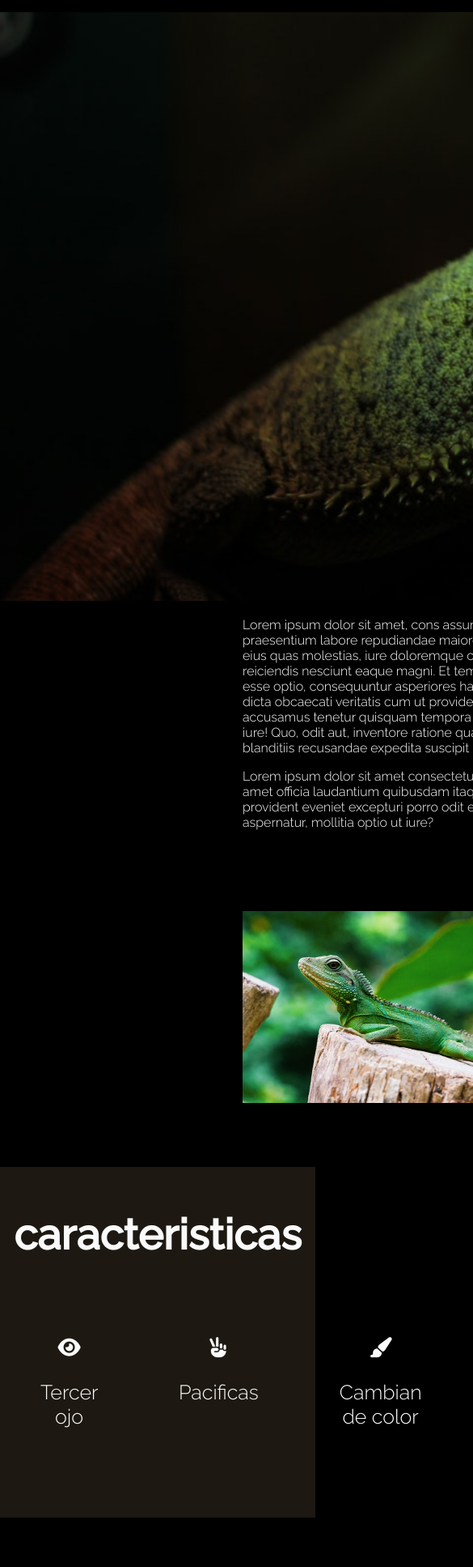
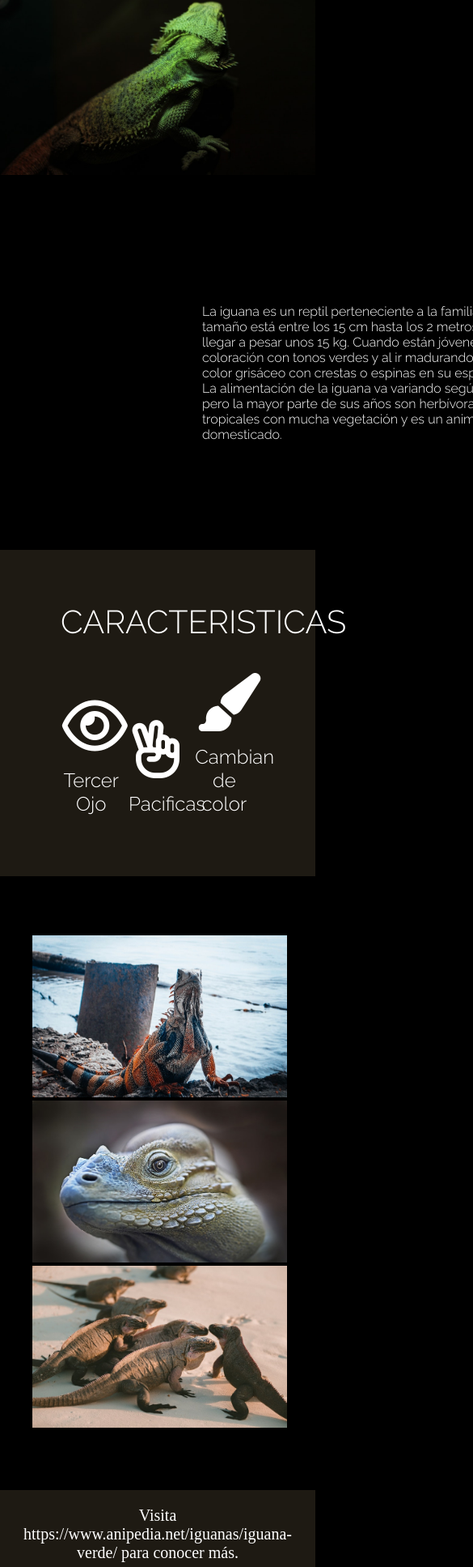
Before and after one commit to FerguinZ/ferguinz.github.io, a plain HTML site: page iguanapage.html in a window 390 px wide. Shown: the part 65-2000 px from the top of the page at 81% size, 585 px wide, since content can reach past the window. Drawn offline with Linux system fonts and the light colour scheme.

Commit message:
projecto

```diff
--- /dev/null
+++ b/assets/css/iguanastyle.css
@@ -0,0 +1,126 @@
+* {
+    margin: 0;
+    padding: 0;
+}
+
+body {
+    color: white;
+    background-color: black;
+}
+
+header {
+    text-align: center;
+}
+
+h1 {
+    font-style: normal;
+    font-variant: normal;
+    font-weight: medium;
+    line-height: 59px;
+    font-size: 50px;
+    letter-spacing: 0px;
+    font-family: raleway;
+    top: 7px;
+    left: 530px;
+    height: 59px;
+}
+
+.iguanagrande {
+    width: 100%;
+}
+
+.elementoprincipal {
+    width: 1280px;
+    height: 348px;
+    margin: 45px 100px 66px 100px;
+    display: flow-root;
+}
+
+.imagenPrincipal img {
+    width: 399px;
+    float: right;
+    padding-left: 50px;
+    padding-right: 150px;
+    padding-bottom: 50px;
+    padding-top: 50px;
+}
+
+.textoPrincipal {
+    font-family: Raleway;
+    width: 475px;
+    font-size: 16px;
+    text-align: left;
+    font-weight: 300;
+    letter-spacing: 0px;
+    color: #FFFFFF;
+    opacity: 1;
+    float: left;
+    padding-left: 150px;
+    padding-right: 50px;
+    padding-bottom: 50px;
+    padding-top: 110px;
+}
+.features{
+    background-color: #1E1A13 ;
+    text-align: center;
+    font-family: Raleway;
+    font-size: 40px;
+    line-height: 27px;
+    font-weight: 300;
+    color: #FFFFFF;
+    letter-spacing: 0px;
+    padding: 75px;
+}
+.feature{
+    color: #FFFFFF;
+    display: inline-block;
+    width: 30%;
+    text-align: center;
+    font-family: Raleway;
+    width: 30%;
+    font-size: 24px;
+    line-height: 29px;
+    font-weight: 300;
+    padding-top: 50px;
+}
+.feature i{
+    display: block;
+    padding-bottom: 17px;
+}
+
+.galeria {
+    text-align: center;
+    padding: 73px 0px;
+}
+
+.fotos {
+    display: inline-block;
+    margin: 0px 20px;
+}
+
+.f1 {
+
+    height: 200px;
+    width: 315px;
+    margin: 0px 20px;
+}
+
+.f2 {
+    height: 200px;
+    width: 315px;
+
+}
+
+.f3 {
+    height: 200px;
+    width: 315px;
+    margin: 0px 20px;
+}
+
+footer {
+    background-color: #1E1A13;
+    text-align: center;
+    font-weight: 300;
+    font-size: 20px;
+    padding: 20px;
+}
--- a/assets/css/stylelanding.css
+++ b/assets/css/landinstyle.css
@@ -1,11 +1,10 @@
-* {
+*{
     margin: 0;
-    padding: 0;
-    box-sizing: border-box;
 }
 nav {
     background-color: rgb(185, 61, 30);
     padding: 1px;
+    margin: 0;
   }
 
   li {
@@ -25,21 +24,15 @@ nav {
   }
 
 .hero{
-    background-image: url(https://i.ibb.co/5MCBM7v/sadcat.jpg);
+    background-image: url("../img/sadcat.jpg");
     background-repeat: no-repeat;
-    background-size: 1920px;
+    background-size: cover;
     background-position: center;
     height: 600px;
 }
 body{
     background-color: beige;
     font-family: 'Barlow Condensed', sans-serif;
-}
-img {
-    display: block;
-}
-.articulo1{
-    display: flex;
 }
 
 h1{
@@ -55,50 +48,32 @@ h2{
     font-size: 50px;
     text-align: center;
 }
-
+p{
+    font-family: 'Cabin', sans-serif;
+}
 
 /*stilos de productos*/
+.productos{
+   margin-left: 5em;
+   margin-right: auto;
+}
+.imagenproducto{
+    margin: 100px;
+}
+td{
+    padding-left: 7em;
+    padding-top: 1px;
+    padding-right: 7em;
+    padding-bottom: 1px;
+    text-align: center;
+}
 
-.contenedor_productos{
-    padding: 100px;
-    display: grid;
-    grid-template-columns: repeat(2, 1fr);
-    grid-gap: 100px;
-}
-.producto{
-    border: 3px solid #ccc;
-    padding: 20px;
-    text-align: center ;
-}
-.product__img{
-    width: 300px;
-    margin: auto;
-    margin-top: 30px;
-}
-.product__title{
-    text-align: center;
-    padding: 10px;
-}
-.product__price{
-    color: #ff4e00;
-    font-weight: bold;
-    padding: 10px;
-}
-.descripcion{
-    text-align: center;
-    padding: 10px;
-}
-.icons{
-    margin: 10px;
-
-}
 /* footer */
 footer{
     background-color: #ff4e00;
     margin-top: 100px;
     color: white;
 }
-
 #contactos{
     background-color: #ff4e00;
     margin-top: 100px;
--- a/assets/css/styleiguana.css
+++ /dev/null
@@ -1,101 +0,0 @@
-
-body{
-  background-color: black;
-  margin: 0;
-  padding: 0;
-  font-family: 'Raleway', sans-serif;
-}
-
-.iwana_madre{
-    width: 1280px;
-    height: 727px;
-}
-header{
-    display: block;
-    color: #ffffff;
-    text-align: center;
-    font: normal normal medium 50px/59px Raleway;
-    letter-spacing: 0px;
-    opacity: 1;
-}
-.des{
-    display: inline-block;
-    height: 350px;
-}
-.texto_iwana{
-    color: #ffffff;
-    height: 197px;
-    width: 475px;
-    padding-left: 300px;
-    padding-bottom: 75px;
-    text-align: left;
-    display:inline-block;
-    font-weight: 300;
-    letter-spacing: 0px;
-    opacity: 1;
-}
-.iwana_1{
-    height: 237px;
-    width: 399px;
-    display: inline-block;
-    padding-left: 300px;
-    padding-top: 100px;
-}
-.caracteristicas{
-    padding-bottom: 10px;
-    text-align: center;
-    color: white;
-    font-size: 35px;
-    background: #1E1A13 0% 0% no-repeat padding-box;
-    opacity: 0.98;
-    margin-top: 75px;
-}
-.texto_caract{
-    padding-top: 10px;
-    font : normal normal medium 40px 47px ;
-    letter-spacing: 0px;
-    opacity: 1;
-}
-.lista{
-    padding-bottom: 300px;
-    list-style: none;
-    padding: 50px;
-    display: grid;
-    grid-template-columns: repeat(3, 1fr);
-    grid-gap: 100px;
-    font-size: 30px;
-    text-align: center;
-    font: normal normal 300 25px/30px Raleway;
-    letter-spacing: 0px;
-    opacity: 1;
-}
-.imagenes_iwa{
-    display: inline-block;
-    padding-left: 100px;
-}
-.galery{
-    height: 202px;
-    width: 316px;
-    padding-left: 170px;
-    padding-top: 100px;
-    padding-bottom: 100px;
-}
-
-
-footer{
-    background-color: #1e1a13;
-    color: white;
-    font: normal normal 300 20px/24px Raleway;
-    letter-spacing: 0px;
-    color: #FFFFFF;
-    opacity: 1;
-}
-.texto_footer{
-    background-color: #1E1A13;
-    height: 36px;
-    width: 1309px;
-    margin: 0%;
-    padding-top: 10px;
-    text-align: center;
-    padding-left: 300px;
-}
--- a/iguanapage.html
+++ b/iguanapage.html
@@ -5,71 +5,70 @@
   <meta charset="UTF-8">
   <meta http-equiv="X-UA-Compatible" content="IE=edge">
   <meta name="viewport" content="width=device-width, initial-scale=1.0">
-  <meta name="author" content="Owo">
-  <link rel="shortcut icon" href="assets/img/ADC2.png" type="image/x-icon">
+  <meta name="author" content="alvaro">
+  <title>Iguana Page</title>
   <link rel="preconnect" href="https://fonts.googleapis.com">
   <link rel="preconnect" href="https://fonts.gstatic.com" crossorigin>
-  <link href="https://fonts.googleapis.com/css2?family=Raleway:wght@100;300;500&display=swap" rel="stylesheet">
-  <script src="https://kit.fontawesome.com/e0e983297a.js" crossorigin="anonymous"></script>
-  <link rel="stylesheet" href="assets/css/styleiguana.css">
-  <title>Iguana Page</title>
+  <link href="https://fonts.googleapis.com/css2?family=Raleway:wght@300;500&display=swap" rel="stylesheet">
+  <script src="https://kit.fontawesome.com/e98f47b698.js" crossorigin="anonymous"></script>
+  <link rel="stylesheet" href="assets/css/iguanastyle.css">
 </head>
 
 <body>
+
   <header>
     <h1>IGUANAS</h1>
-    <img class="iwana_madre" src="assets/img/bg-header.jpg" alt="">
+    <img class="iguanagrande" src="assets/img/bg-header.jpg" alt="iguana de header "/>
   </header>
 
-  <main class="hero">
-    <div class="des">
-      <div class="texto_iwana">
-        <p class="texto_1">Lorem ipsum dolor sit amet, cons assumenda est reprehenderit praesentium labore repudiandae
-          maiores temporibus libero vel eius quas molestias, iure doloremque consequuntur voluptas reiciendis nesciunt
-          eaque
-          magni. Et temporibus nostrum minus esse optio, consequuntur asperiores harum rerum laudantium dicta obcaecati
-          veritatis cum ut provident, dignissimos cupiditate accusamus tenetur quisquam tempora numquam voluptatibus
-          iure!
-          Quo, odit aut, inventore ratione quaerat veritatis deleniti, blanditiis recusandae expedita suscipit
-          obcaecati.
-        </p>
-        <p class="texto_2">Lorem ipsum dolor sit amet consectetur adipisicing elit. Eius amet officia laudantium
-          quibusdam itaque tempora laborum odio provident eveniet excepturi porro odit eligendi possimus iste
-          aspernatur,
-          mollitia optio ut iure?</p>
+  <section class="principal">
+    <div class="elementoprincipal">
+      <div class="textoPrincipal">
+      <p> La iguana es un reptil perteneciente a la familia Iguanadiae. Su tamaño está entre los 15 cm hasta los 2
+          metros de largo y puede llegar a pesar unos 15 kg. Cuando están jóvenes tienen una coloración con tonos verdes
+          y al ir madurando predomina un color grisáceo con crestas o espinas en su espalda.  </p>
+          <p>  La alimentación de la
+          iguana va variando según su etapa de vida, pero la mayor parte de sus años son herbívoras. Viven en lugares
+          tropicales con mucha vegetación y es un animal que puede ser domesticado. </p>
       </div>
-      <img class="iwana_1" src="assets/img/iguana-1.jpg" alt="">
-    </div>
-
-  </main>
-  <section class="caracteristicas">
-    <div class="texto_caract">
-      <h2>caracteristicas</h2>
-      <ul class="lista">
-        <div>
-          <li><i class="fa-solid fa-eye"></i></li>
-          <p>Tercer ojo</p>
-        </div>
-        <div>
-          <li><i class="fa-solid fa-hand-peace"></i></li>
-          <p>Pacificas</p>
-        </div>
-        <div>
-          <li><i class="fa-solid fa-paintbrush"></i></li>
-          <p>Cambian de color</p>
-        </div>
-      </ul>
+      <div class="imagenPrincipal">
+        <img src="assets/img/iguana-1.jpg" alt="iguana 1 " />
+      </div>
     </div>
   </section>
-  <section class="imagenes_iwa">
-    <img class="galery" src="assets/img/iguana-2.jpg" alt="">
-    <img class="galery" src="assets/img/iguana-3.jpg" alt="">
-    <img class="galery" src="assets/img/iguana-4.jpg" alt="">
+
+  <section class="features">
+      <div>
+        <span class="textofeature">CARACTERISTICAS</span>
+      </div>
+      <div class="feature">
+        <i class="far fa-eye fa-3x"> </i>
+        Tercer Ojo
+      </div>
+      <div class="feature">
+        <i class="far fa-hand-peace fa-3x"> </i>
+        Pacificas
+      </div>
+      <div class="feature">
+        <i class="fas fa-paint-brush fa-3x"> </i>
+        Cambian de color
+      </div>
+
   </section>
 
+  <section class="galeria">
+    <div class="fotos">
+      <img class="f1" src="assets/img/iguana-2.jpg" alt="iguana">
+      <img class="f2" src="assets/img/iguana-3.jpg" alt="iguana">
+      <img class="f3" src="assets/img/iguana-4.jpg" alt="iguana">
+    </div>
+  </section>
   <footer>
-    <p class="texto_footer">Visita https://www.anipedia.net/iguanas/iguana-verde/ para conocer más.</p>
+    <p>
+      Visita https://www.anipedia.net/iguanas/iguana-verde/ para conocer más.
+    </p>
   </footer>
+
 </body>
 
 </html>
```
Also changed, not shown: cuppon.html (+36 -48 lines), index.html (+2 -2 lines), landingpage.html (+39 -66 lines), assets/img/cupon-1.jpg (deleted), assets/img/cupon-2.jpg (deleted), assets/img/cupon-3.jpg (deleted), assets/img/cupon-4.jpg (deleted), assets/img/cupon-5.jpg (deleted), assets/img/cupon-6.jpg (deleted), assets/img/gorrodegato.png (deleted), assets/img/img1.png (added), assets/img/img2.png (added), assets/img/img3.png (added), assets/img/img4.png (added), 2 more files.
